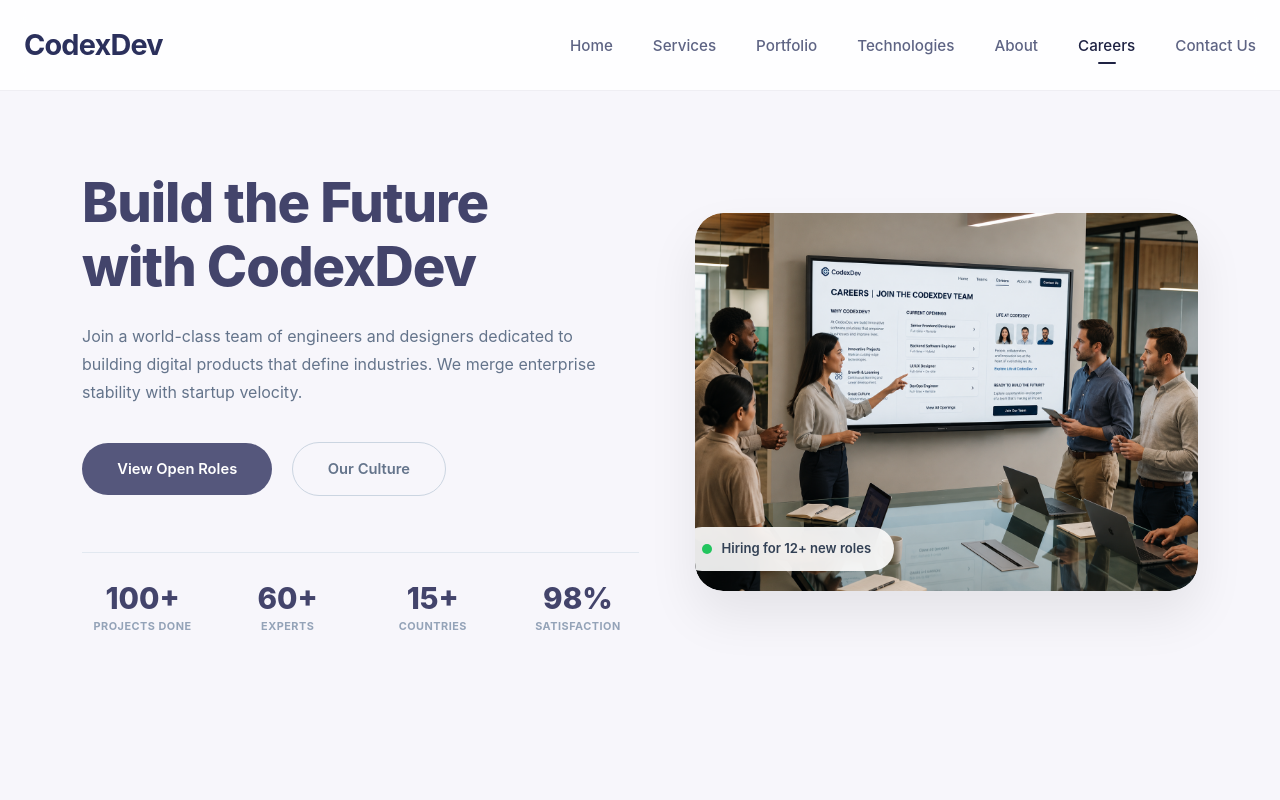
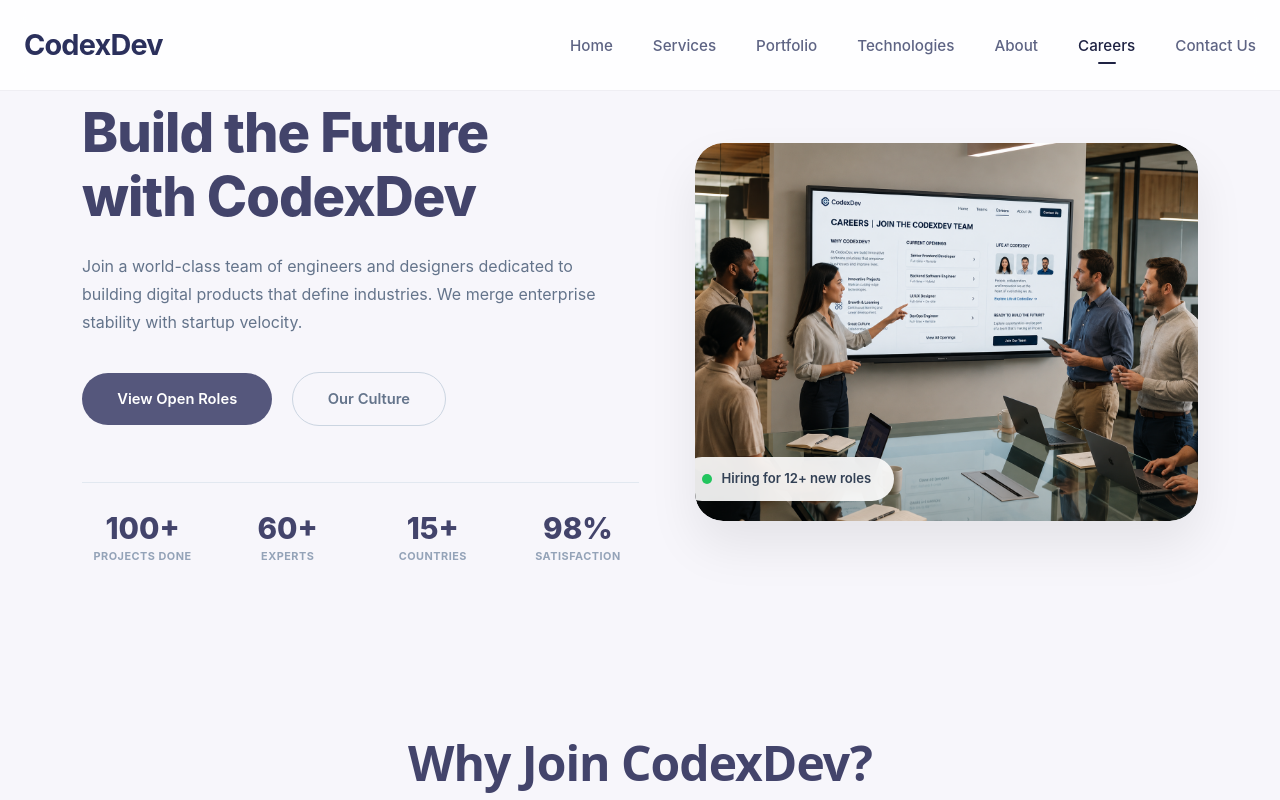
Before and after one commit to raheemkhan12345/codexdev-website, a React (Vite) app in the folder frontend/codexdev/: page /careers in a window 1280 px wide. Shown: the top 800 px of the page. Built offline with nearby package versions, Linux system fonts and the light colour scheme.

Commit message:
update in services features

```diff
--- a/frontend/codexdev/src/features/careers-careersHero/Careers-hero.css
+++ b/frontend/codexdev/src/features/careers-careersHero/Careers-hero.css
@@ -4,7 +4,7 @@
 
     background-color: #f7f6fb;
 
-    padding: 80px 0;
+    padding: 10px 0rem 80px;
 
     display: flex;
 
--- a/frontend/codexdev/src/features/services/Services-Hero/servicesHero.css
+++ b/frontend/codexdev/src/features/services/Services-Hero/servicesHero.css
@@ -15,7 +15,7 @@
 
 @media (min-width: 768px) {
   .services-hero-section {
-    padding-top: 5rem;
+    padding-top: 1rem;
     padding-bottom: 5rem;
   }
 }
```
